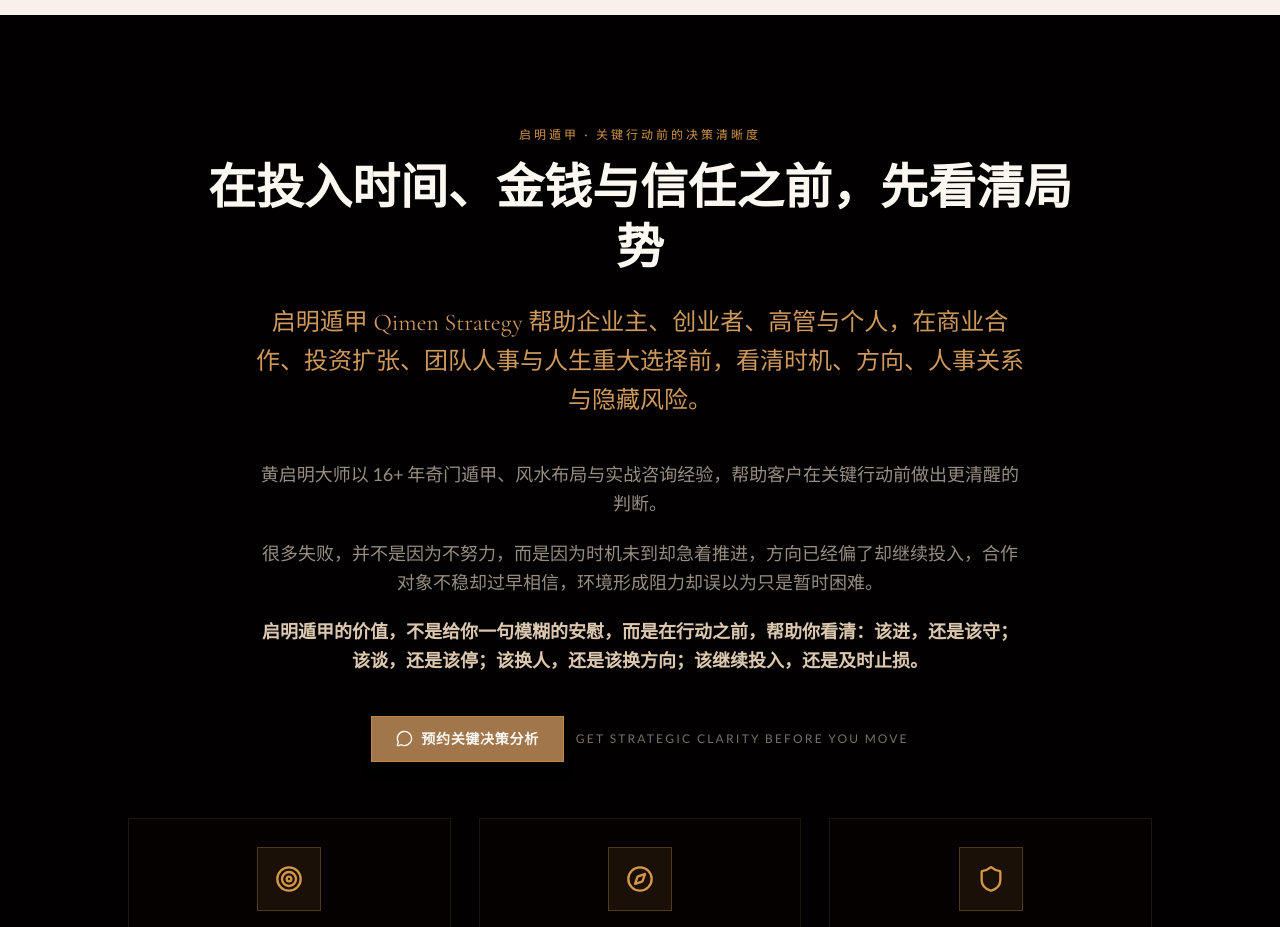
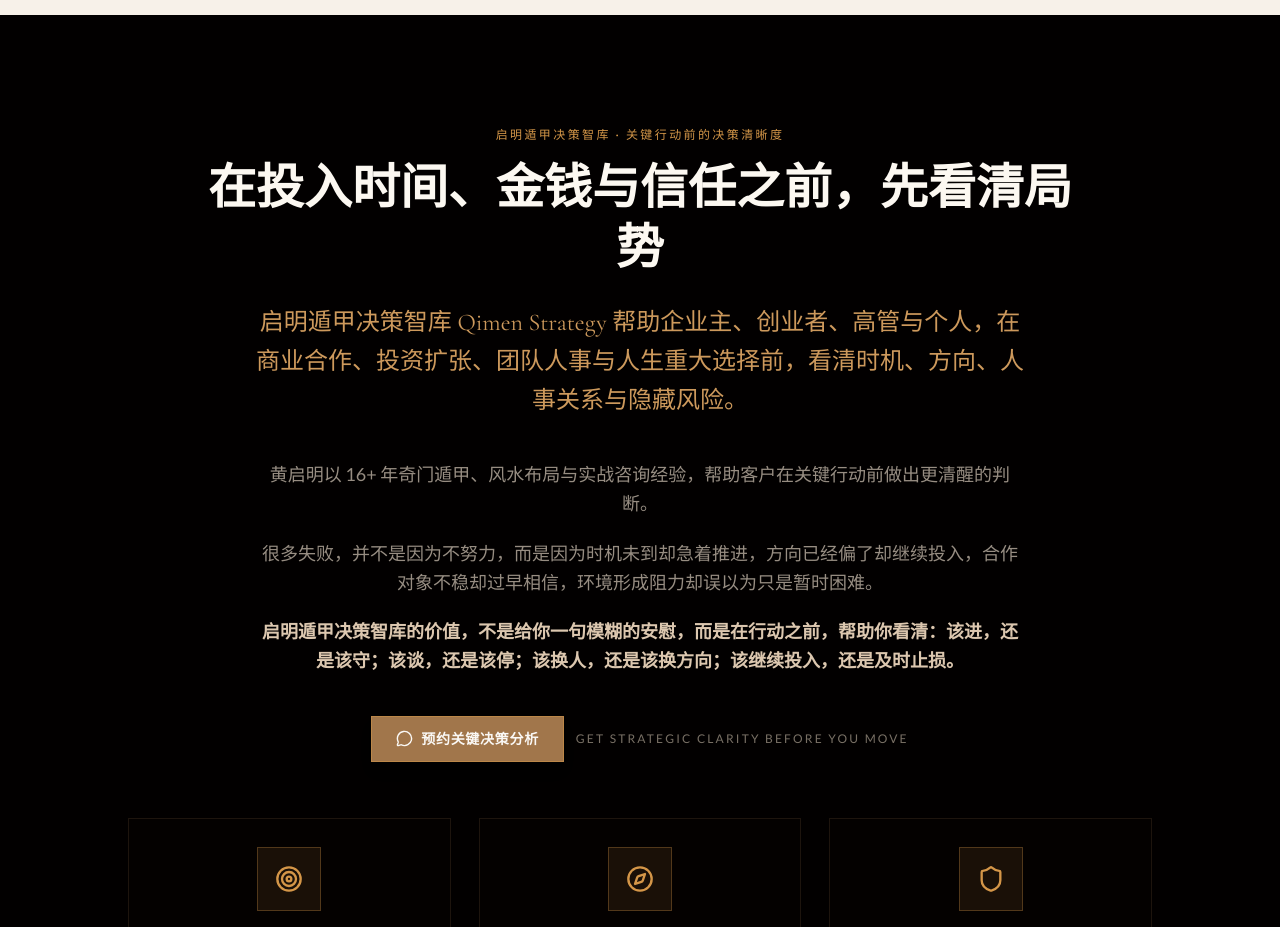
Before and after one commit to BODHIWONG/qmfeng-website, a Next.js app: page / in a window 1280 px wide. Shown: the part 4340-5267 px from the top of the page. Built offline with nearby package versions, Linux system fonts and the light colour scheme.

Commit message:
Standardize brand, founder title and official WhatsApp

```diff
--- a/components/differentiation-section.tsx
+++ b/components/differentiation-section.tsx
@@ -13,7 +13,7 @@ import {
   MessageCircle,
 } from "lucide-react";
 
-const WA_LINK = "https://wa.me/6589418791";
+const WA_LINK = "https://wa.me/6589593499";
 
 const benefits = [
   {
@@ -80,8 +80,8 @@ const useCases = [
 export default function DifferentiationSection() {
   const { t } = useLanguage();
   const ctaMessage = t(
-    "黄启明大师您好，我想预约一次启明遁甲关键决策分析。",
-    "Hi Master Huang, I would like to book a Qimen Strategy decision clarity session."
+    "您好，我想预约一次启明遁甲决策智库关键决策分析。",
+    "Hello Qimen Strategy, I would like to book a decision clarity session."
   );
 
   return (
@@ -95,10 +95,10 @@ export default function DifferentiationSection() {
             transition={{ duration: 0.7 }}
           >
             <p
-              className="mb-4 text-xs uppercase tracking-[0.25em]"
+              className="mb-4 text-xs uppercase tracking-[0.20em]"
               style={{ fontFamily: "var(--font-lato), sans-serif", color: "oklch(0.72 0.12 70)" }}
             >
-              {t("启明遁甲 · 关键行动前的决策清晰度", "Qimen Strategy · Strategic Clarity Before You Move")}
+              {t("启明遁甲决策智库 · 关键行动前的决策清晰度", "Qimen Strategy · Strategic Clarity Before You Move")}
             </p>
 
             <h2
@@ -122,7 +122,7 @@ export default function DifferentiationSection() {
               }}
             >
               {t(
-                "启明遁甲 Qimen Strategy 帮助企业主、创业者、高管与个人，在商业合作、投资扩张、团队人事与人生重大选择前，看清时机、方向、人事关系与隐藏风险。",
+                "启明遁甲决策智库 Qimen Strategy 帮助企业主、创业者、高管与个人，在商业合作、投资扩张、团队人事与人生重大选择前，看清时机、方向、人事关系与隐藏风险。",
                 "Qimen Strategy helps business owners, founders, executives and individuals read timing, direction, people dynamics and hidden risk before partnerships, expansion, team decisions and major life choices."
               )}
             </p>
@@ -141,8 +141,8 @@ export default function DifferentiationSection() {
           >
             <p>
               {t(
-                "黄启明大师以 16+ 年奇门遁甲、风水布局与实战咨询经验，帮助客户在关键行动前做出更清醒的判断。",
-                "With 16+ years of practical experience in Qi Men Dun Jia, Feng Shui alignment and strategic consultation, Master Huang Qiming helps clients make clearer decisions before important moves."
+                "黄启明以 16+ 年奇门遁甲、风水布局与实战咨询经验，帮助客户在关键行动前做出更清醒的判断。",
+                "With 16+ years of practical experience in Qi Men Dun Jia, Feng Shui alignment and strategic consultation, Huang Qiming helps clients make clearer decisions before important moves."
               )}
             </p>
             <p>
@@ -153,7 +153,7 @@ export default function DifferentiationSection() {
             </p>
             <p className="font-semibold text-[oklch(0.84_0.04_70)]">
               {t(
-                "启明遁甲的价值，不是给你一句模糊的安慰，而是在行动之前，帮助你看清：该进，还是该守；该谈，还是该停；该换人，还是该换方向；该继续投入，还是及时止损。",
+                "启明遁甲决策智库的价值，不是给你一句模糊的安慰，而是在行动之前，帮助你看清：该进，还是该守；该谈，还是该停；该换人，还是该换方向；该继续投入，还是及时止损。",
                 "The value of Qimen Strategy is not vague comfort. It helps you see whether to advance or hold, negotiate or stop, change people or direction, continue investing or cut losses in time."
               )}
             </p>
```
